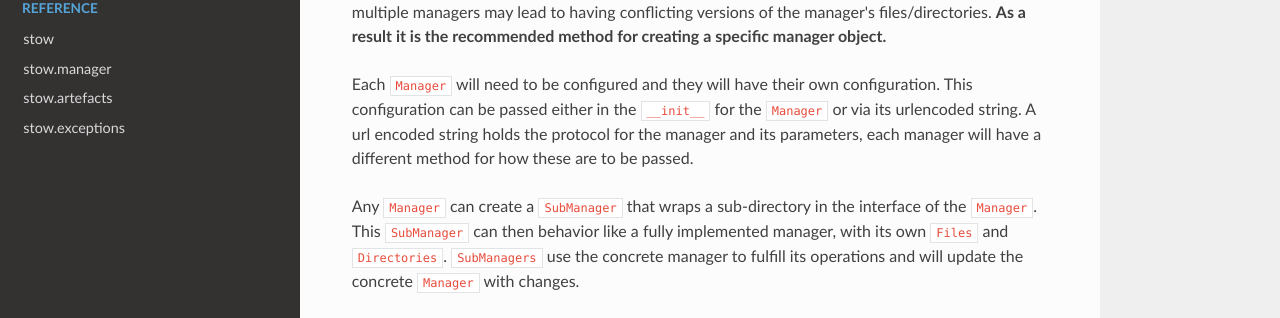
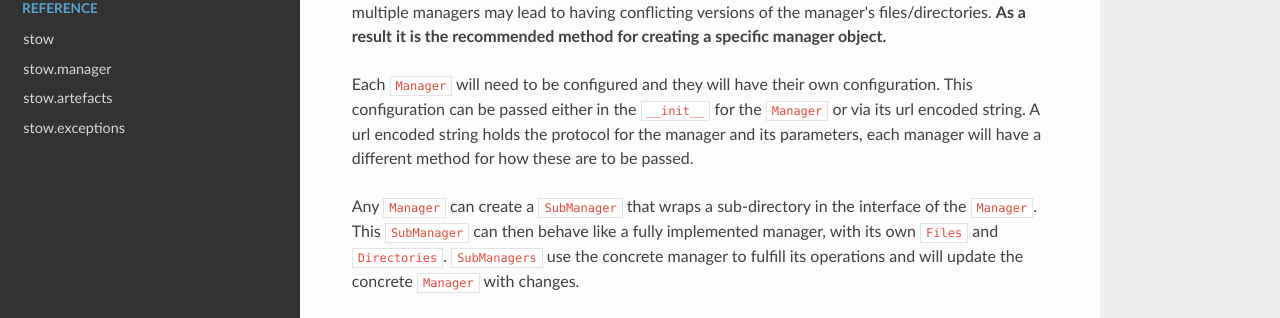
Before and after one commit to Kieran-Bacon/stow, an MkDocs documentation site: the page built from docs/managers.md, in a window 1280 px wide and 900 px high. Shown: the part 393-711 px from the top of the window. Built offline with MkDocs 1.6.1, drawn with Linux system fonts in a browser that asks for light colours; nearby versions of some CDN libraries.

Commit message:
documentation update

```diff
--- a/docs/managers.md
+++ b/docs/managers.md
@@ -9,9 +9,9 @@ Every manager presents the same interface so that code can be abstracted from th
 
 `stow.connect` will cache created managers so as to avoid re-initialising a connection. Having multiple managers may lead to having conflicting versions of the manager's files/directories. **As a result it is the recommended method for creating a specific manager object.**
 
-Each `Manager` will need to be configured and they will have their own configuration. This configuration can be passed either in the `__init__` for the `Manager` or via its urlencoded string. A url encoded string holds the protocol for the manager and its parameters, each manager will have a different method for how these are to be passed.
+Each `Manager` will need to be configured and they will have their own configuration. This configuration can be passed either in the `__init__` for the `Manager` or via its url encoded string. A url encoded string holds the protocol for the manager and its parameters, each manager will have a different method for how these are to be passed.
 
-Any `Manager` can create a `SubManager` that wraps a sub-directory in the interface of the `Manager`. This `SubManager` can then behavior like a fully implemented manager, with its own `Files` and `Directories`. `SubManagers` use the concrete manager to fulfill its operations and will update the concrete `Manager` with changes.
+Any `Manager` can create a `SubManager` that wraps a sub-directory in the interface of the `Manager`. This `SubManager` can then behave like a fully implemented manager, with its own `Files` and `Directories`. `SubManagers` use the concrete manager to fulfill its operations and will update the concrete `Manager` with changes.
 
 Managers | import path | protocol
 --- | --- | ---
```
Also changed, not shown: docs/extending.md (+1 -1 lines), docs/index.md (+14 -13 lines), 1 other file.
